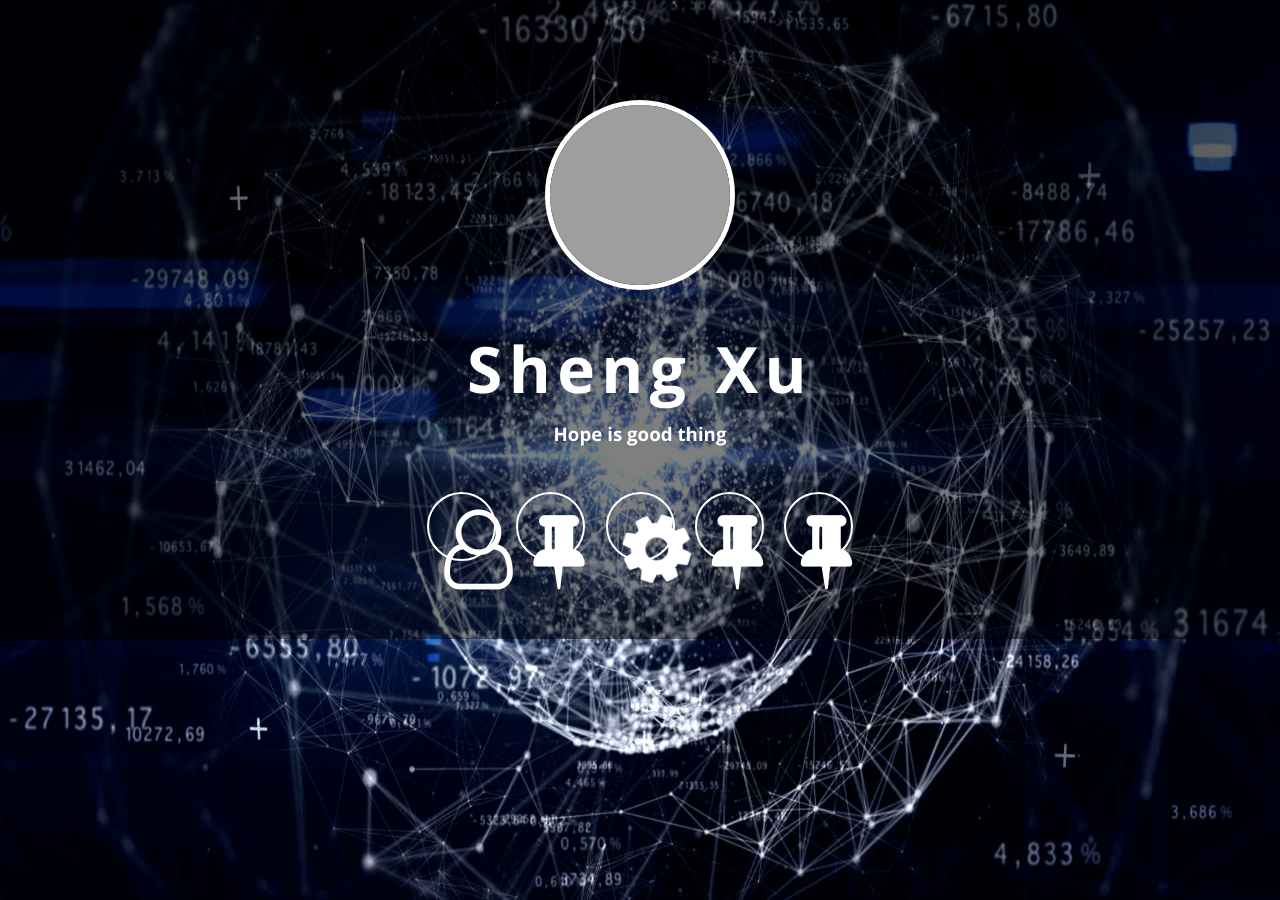
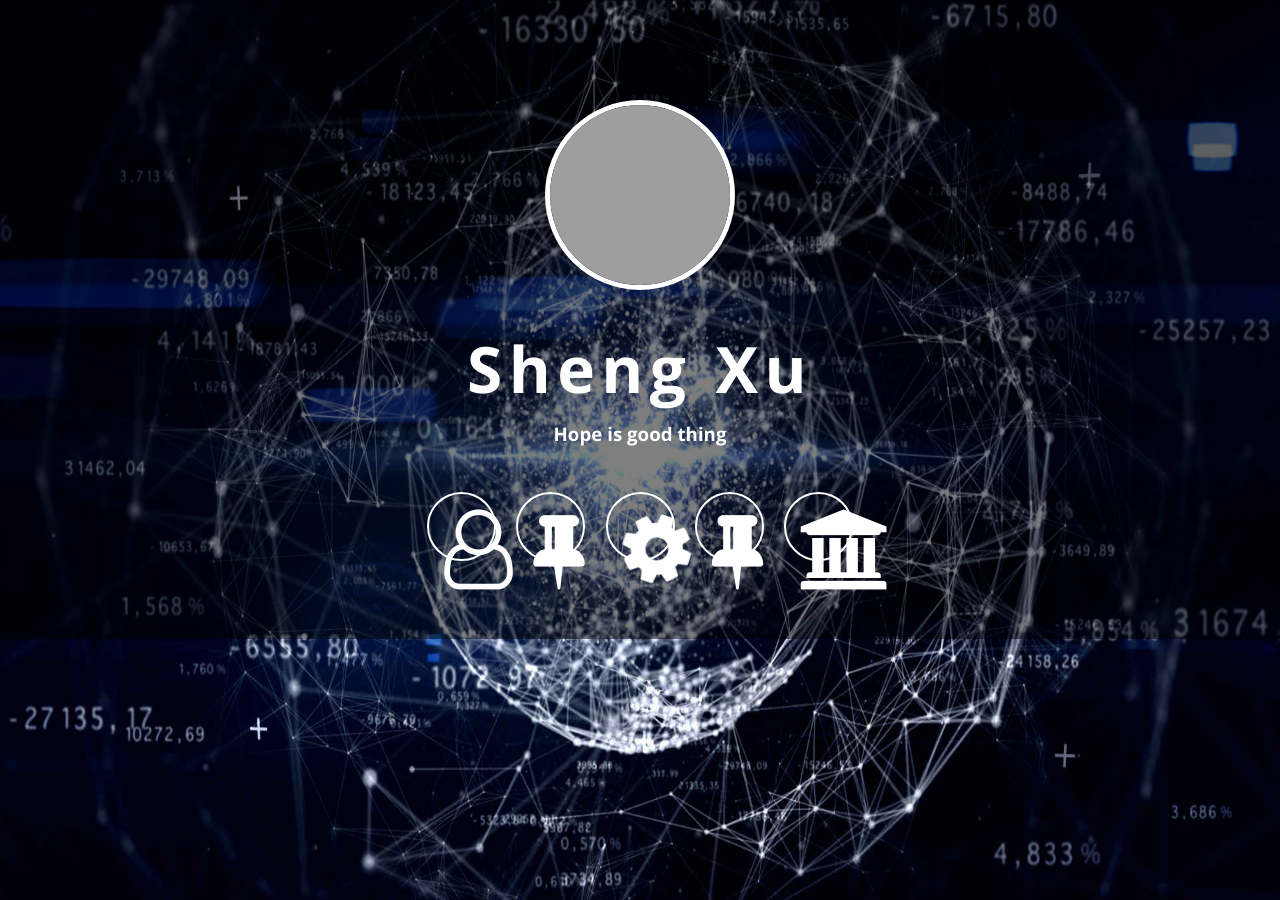
Before and after one commit to lostagex/front-cover, a Jekyll site: the page built from index.html, in a window 1280 px wide. Built offline with Jekyll 4.4.1, drawn with Linux system fonts in a browser that asks for light colours; nearby versions of some CDN libraries; grey boxes are pictures that could not be loaded.

Commit message:
Update index.html

```diff
--- a/index.html
+++ b/index.html
@@ -48,7 +48,7 @@ permalink: /
                     {% endif %}
 
                     {% if site.others %}  <!-- Others -->
-                    <li><a class="fa fa-5x fa-thumb-tack" href="https://lostagex.github.io/{{ site.others }}"><span class="description">Others</span></a></li>
+                    <li><a class="fa fa-5x fa-university" href="https://lostagex.github.io/{{ site.others }}"><span class="description">Others</span></a></li>
                     {% endif %}
 
                 </ul>
```
